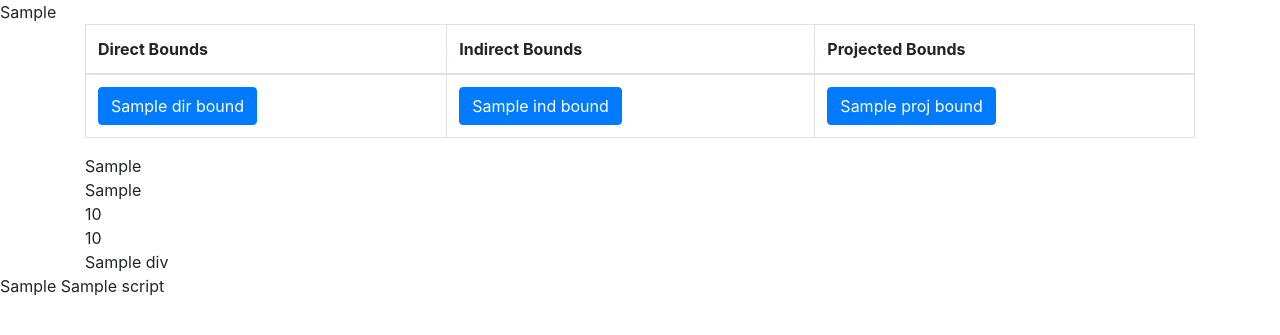
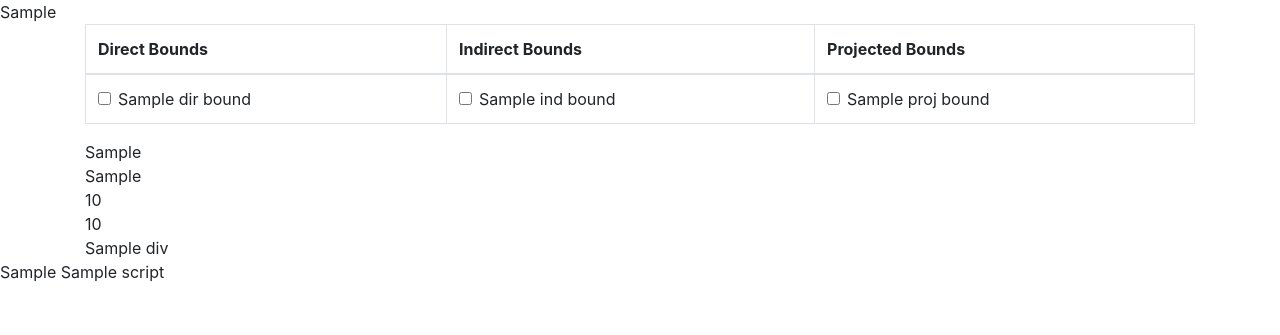
Before and after one commit to fmuia/GWplots, a Flask app: template templates/simple_layout.html in a window 1280 px wide. Shown: the top 335 px of the page. Run offline with Flask 3, Linux system fonts and the light colour scheme; the template is opened without the code that fills it: most values are stand-ins (such as "Sample title", 1, 10 or a date in 2020); parts of the project's set-up code (start-up, migrations or seed data) failed here and were passed over; some libraries are stand-ins or nearby versions.

Commit message:
Changed buttons with checkboxes.

```diff
--- a/templates/simple_layout.html
+++ b/templates/simple_layout.html
@@ -12,6 +12,7 @@
 <div class="container">
     <div class="row">
         <div class="col">
+
             <table class="table table-bordered">
                 <thead>
                 <tr>
@@ -23,26 +24,43 @@
                 <tbody>
                 <tr>
                     <td>
-                        <!-- Direct bounds buttons -->
+                        <!-- Direct bounds checkboxes -->
                         {% for label in category_dict.DirBounds %}
-                        <button type="button" class="btn btn-primary" onclick="updatePlot('{{ label }}')">{{ label }}</button><br>
+                        <div class="form-check">
+                            <input class="form-check-input" type="checkbox" value="" id="{{ label }}" onclick="updatePlot('{{ label }}')">
+                            <label class="form-check-label" for="{{ label }}">
+                                {{ label }}
+                            </label>
+                        </div>
                         {% endfor %}
                     </td>
                     <td>
-                        <!-- Indirect bounds buttons -->
+                        <!-- Indirect bounds checkboxes -->
                         {% for label in category_dict.IndBounds %}
-                        <button type="button" class="btn btn-primary" onclick="updatePlot('{{ label }}')">{{ label }}</button><br>
+                        <div class="form-check">
+                            <input class="form-check-input" type="checkbox" value="" id="{{ label }}" onclick="updatePlot('{{ label }}')">
+                            <label class="form-check-label" for="{{ label }}">
+                                {{ label }}
+                            </label>
+                        </div>
                         {% endfor %}
                     </td>
                     <td>
-                        <!-- Projected bounds buttons -->
+                        <!-- Projected bounds checkboxes -->
                         {% for label in category_dict.ProjBounds %}
-                        <button type="button" class="btn btn-primary" onclick="updatePlot('{{ label }}')">{{ label }}</button><br>
+                        <div class="form-check">
+                            <input class="form-check-input" type="checkbox" value="" id="{{ label }}" onclick="updatePlot('{{ label }}')">
+                            <label class="form-check-label" for="{{ label }}">
+                                {{ label }}
+                            </label>
+                        </div>
                         {% endfor %}
                     </td>
                 </tr>
                 </tbody>
-            </table>
+           </table>
+
+
 	    <div class="row">
     		<div class="col">
         	<!-- X Range Slider -->
```
Also changed, not shown: 1 other file.
